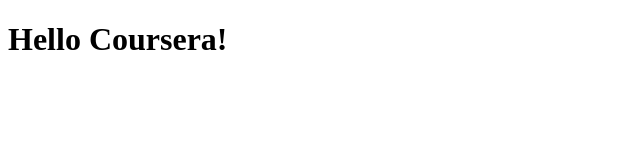
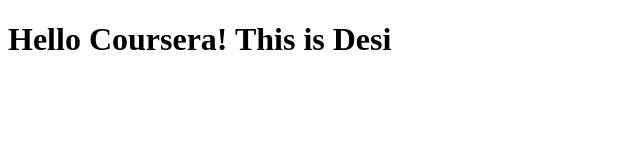
Before and after one commit to DesaredC/Coursera-HTML, a plain HTML site: page site/index.html in a window 1280 px wide. Shown: the whole page, without its empty margins (0-640 px from the left). Drawn offline with Linux system fonts and the light colour scheme.

Commit message:
Small addition to our page content.

```diff
--- a/site/index.html
+++ b/site/index.html
@@ -3,11 +3,11 @@
 <head>
 	<meta charset="utf-8">
 	<meta name="viewport" content="width=device-width, initial-scale=1">
-	<title>Hello Coursera!</title>
+	<title>Hello Coursera! This is Desi</title>
 </head>
 <body>
 	<h1>
-		Hello Coursera!
+		Hello Coursera! This is Desi
 	</h1>
 </body>
 </html>
```
